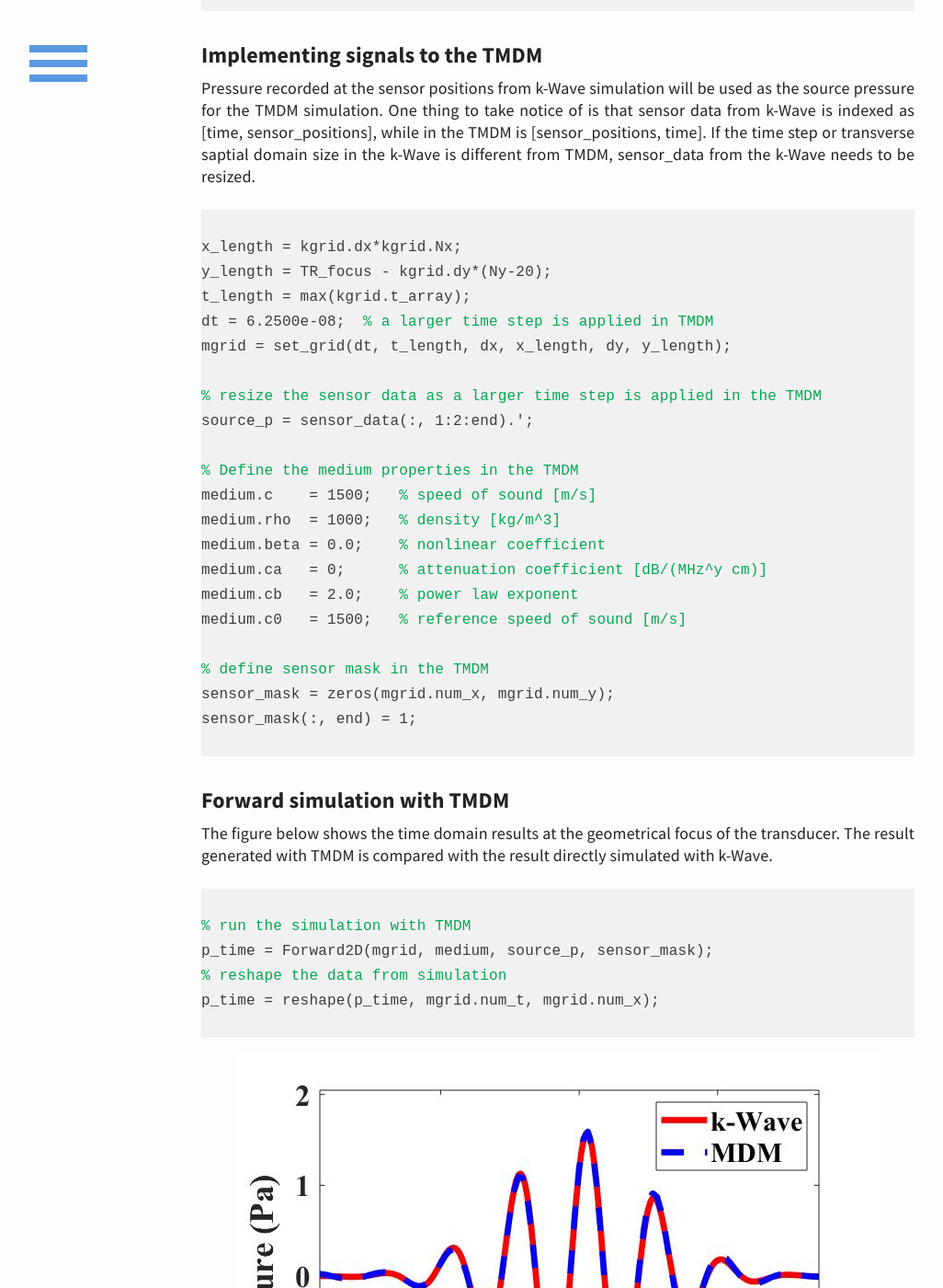
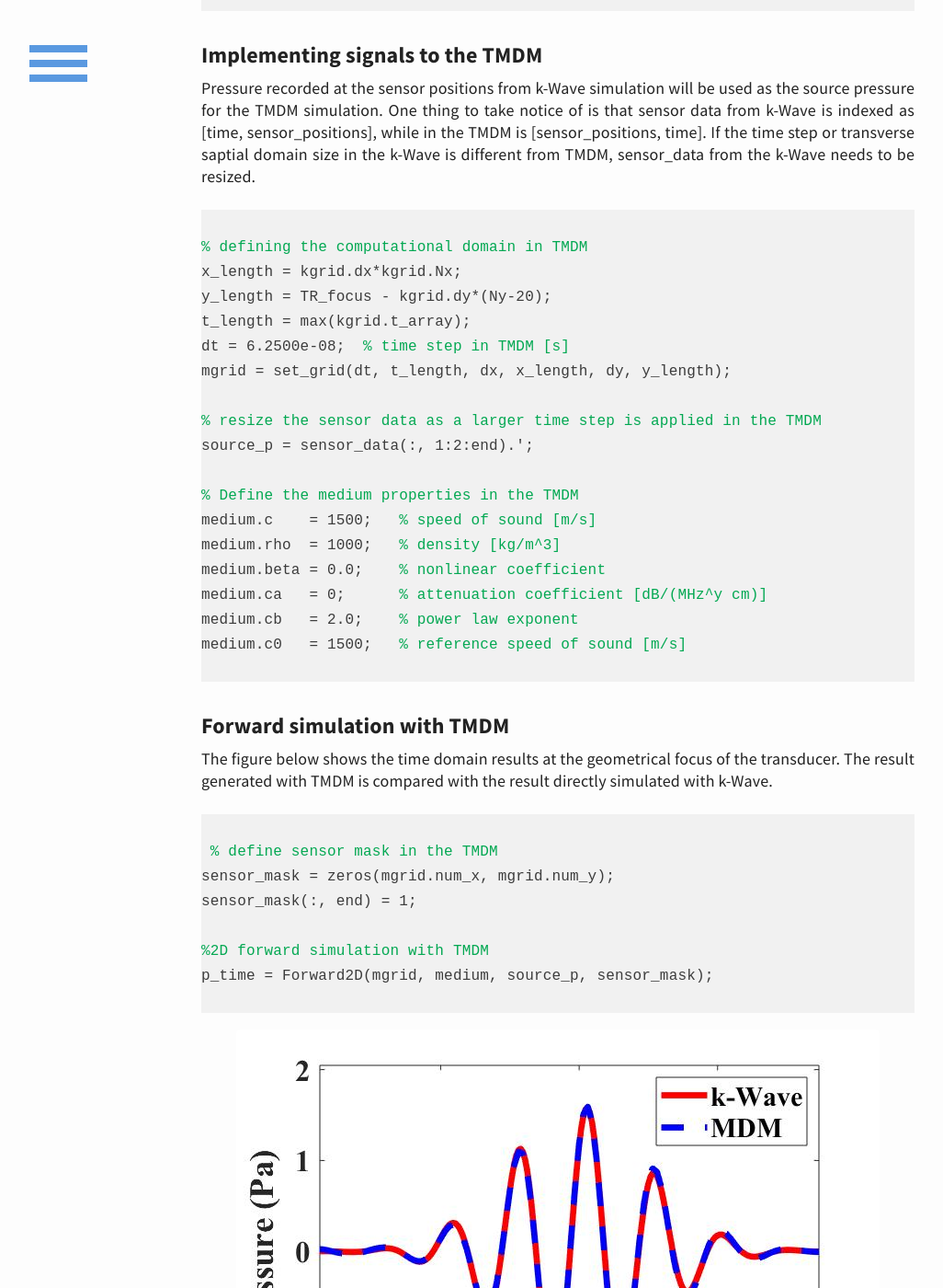
Before and after one commit to m-SOUND/mSOUND, a Jekyll site: the page built from _posts/2019-02-21-combine-k-Wave-TMDM.html, in a window 1280 px wide and 1400 px high, scrolled down 2063 px. Shown: the whole window at 92% size, without its empty margins (33-1059 px from the left). Built offline with Jekyll 4.4.1, drawn with Linux system fonts in a browser that asks for light colours.

Commit message:
Update 2019-02-21-combine-k-Wave-TMDM.html

```diff
--- a/_posts/2019-02-21-combine-k-Wave-TMDM.html
+++ b/_posts/2019-02-21-combine-k-Wave-TMDM.html
@@ -86,10 +86,11 @@ sensor_data = reshape(sensor_data, Nx, length(kgrid.t_array));
  TMDM is [sensor_positions, time]. If the time step or transverse saptial domain size in the k-Wave is different from TMDM,
  sensor_data from the k-Wave needs to be resized.
 <pre> <code>
+<font color="#03a852">% defining the computational domain in TMDM</font>
 x_length = kgrid.dx*kgrid.Nx;
 y_length = TR_focus - kgrid.dy*(Ny-20);
 t_length = max(kgrid.t_array);
-dt = 6.2500e-08;  <font color="#03a852">% a larger time step is applied in TMDM</font>
+dt = 6.2500e-08;  <font color="#03a852">% time step in TMDM [s]</font>
 mgrid = set_grid(dt, t_length, dx, x_length, dy, y_length);
 
 <font color="#03a852">% resize the sensor data as a larger time step is applied in the TMDM</font>
@@ -102,11 +103,8 @@ medium.beta = 0.0;   <font color="#03a852"> % nonlinear coefficient</font>
 medium.ca   = 0;     <font color="#03a852"> % attenuation coefficient [dB/(MHz^y cm)]</font>
 medium.cb   = 2.0;   <font color="#03a852"> % power law exponent</font>
 medium.c0   = 1500;  <font color="#03a852"> % reference speed of sound [m/s]</font>
-
-<font color="#03a852">% define sensor mask in the TMDM</font>
-sensor_mask = zeros(mgrid.num_x, mgrid.num_y);
-sensor_mask(:, end) = 1;
-</code> </pre>
+</code>
+</pre>
 </p>
 
 <!---simulation and results--->
@@ -116,11 +114,14 @@ sensor_mask(:, end) = 1;
  at the geometrical focus of the transducer. The result generated
 with TMDM is compared with the result directly simulated with k-Wave.
  <pre> <code>
-<font color="#03a852">% run the simulation with TMDM</font>
+ <font color="#03a852">% define sensor mask in the TMDM</font>
+sensor_mask = zeros(mgrid.num_x, mgrid.num_y);
+sensor_mask(:, end) = 1;
+
+<font color="#03a852">%2D forward simulation with TMDM</font>
 p_time = Forward2D(mgrid, medium, source_p, sensor_mask);
-<font color="#03a852">% reshape the data from simulation</font>
-p_time = reshape(p_time, mgrid.num_t, mgrid.num_x);
-</code>  </pre>
+</code>
+</pre>
  <img src="/mSOUND/img/combine_kwave.jpg" alt="Time-domain singal recorded at the transducer focus">
 
 </p>
```
